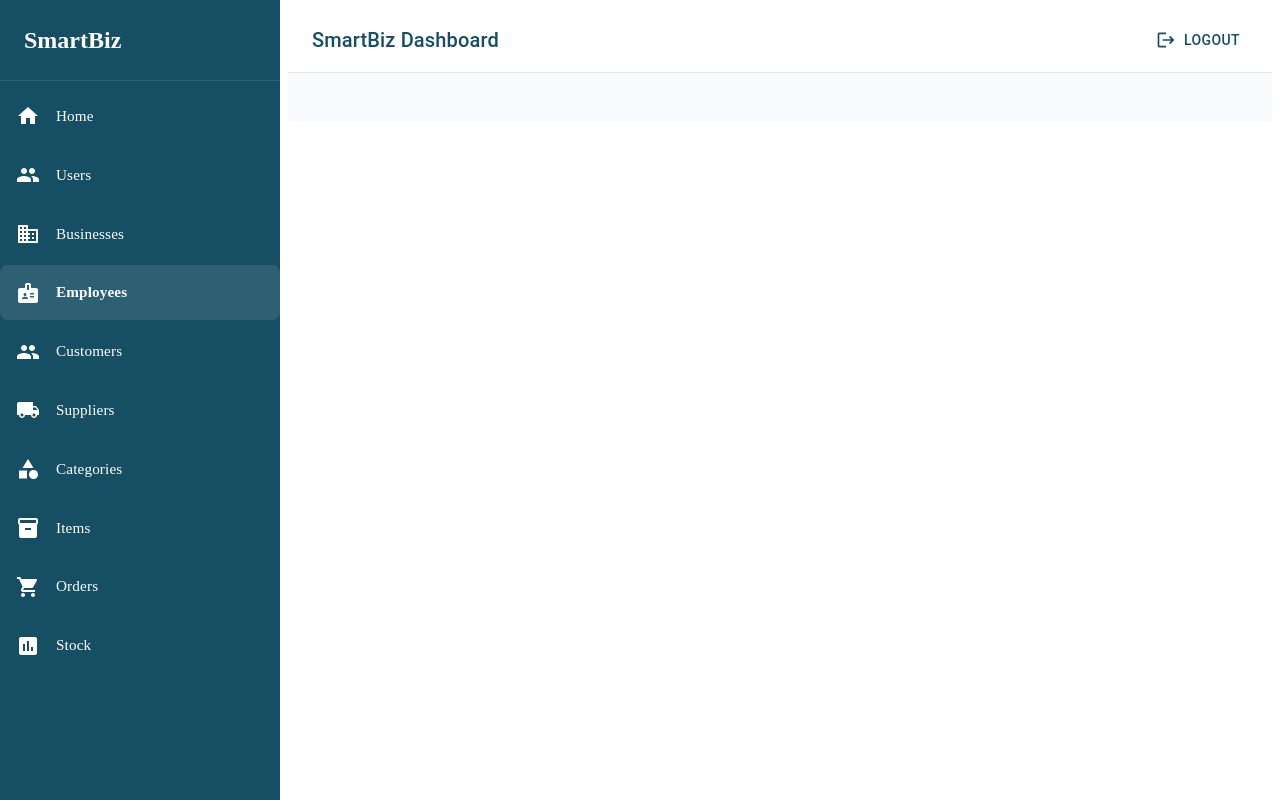
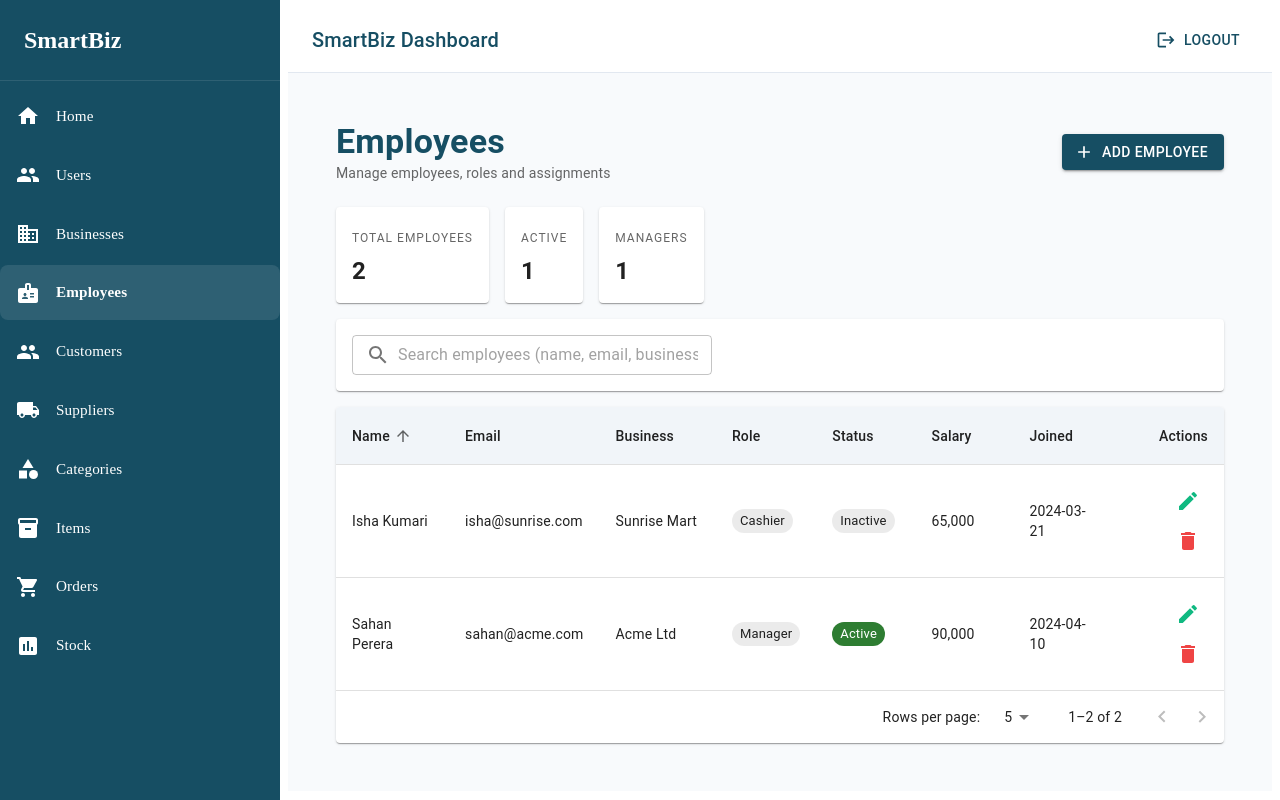
Before and after one commit to Hiruni29145/smartbiz-web, a React (Vite) app: page /employees in a window 1280 px wide. Built offline with nearby package versions, Linux system fonts and the light colour scheme.

Commit message:
Add employee page feature

```diff
--- a/src/app/App.jsx
+++ b/src/app/App.jsx
@@ -5,6 +5,7 @@ import Dashboard from "../page/Dashboard/Dashboard";
 import Home from "../page/Home/Home";
 import UserPage from "../page/UserPage/UserPage";
 import Business from "../page/Business/Business";
+import Employee from "../page/Employee/Employee";
 
 function App() {
   return (
@@ -15,6 +16,7 @@ function App() {
           <Route path="home" element={<Home />} />
           <Route path="userpage" element={<UserPage />} />
           <Route path="businesses" element={<Business />} />
+          <Route path="employees" element={<Employee/>} />
           <Route path="*" element={<Navigate to="home" replace />} />
         </Route>
       </Routes>
--- /dev/null
+++ b/src/page/Employee/Employee.jsx
@@ -0,0 +1,238 @@
+import React, { useMemo, useState } from "react";
+import {
+  Box, Typography, Button, Paper, TextField, Stack, InputAdornment, Chip, Grid
+} from "@mui/material";
+import { Add, Search } from "@mui/icons-material";
+import UserFormModal from "../../component/UserFormModal/UserFormModal";
+import UserTable from "../../component/UserTable/UserTable";
+
+const roles = ["Owner", "Manager", "Stores", "Cashier"];
+const statuses = ["Active", "Inactive"];
+
+// Example businesses (replace with shared data later if you have it)
+const businesses = [
+  { id: 1, name: "Acme Ltd" },
+  { id: 2, name: "Sunrise Mart" },
+];
+
+const initialEmployees = [
+  { id: 1, businessId: 1, name: "Sahan Perera", email: "sahan@acme.com", salary: 90000, role: "Manager", status: "Active", joined_date: "2024-04-10" },
+  { id: 2, businessId: 2, name: "Isha Kumari", email: "isha@sunrise.com", salary: 65000, role: "Cashier", status: "Inactive", joined_date: "2024-03-21" },
+];
+
+const Employee = () => {
+  const [rows, setRows] = useState(initialEmployees);
+
+  // modal/edit
+  const [open, setOpen] = useState(false);
+  const [editing, setEditing] = useState(null);
+  const [form, setForm] = useState({
+    businessId: businesses[0].id,
+    name: "",
+    email: "",
+    salary: "",
+    role: "Manager",
+    status: "Active",
+    joined_date: "",
+  });
+
+  // search/sort/pagination
+  const [query, setQuery] = useState("");
+  const [sortBy, setSortBy] = useState("name"); // name | email | role | status | salary | business | joined_date
+  const [dir, setDir] = useState("asc");
+  const [page, setPage] = useState(0);
+  const [rpp, setRpp] = useState(5);
+
+  const businessName = (id) => businesses.find((b) => b.id === Number(id))?.name || "—";
+
+  // Table columns for generic UserTable
+  const columns = [
+    { id: "name", label: "Name", sortable: true },
+    { id: "email", label: "Email", sortable: true },
+    { id: "business", label: "Business", sortable: true, render: (r) => businessName(r.businessId) },
+    { id: "role", label: "Role", sortable: true, render: (r) => <Chip size="small" label={r.role} /> },
+    { id: "status", label: "Status", sortable: true, render: (r) => <Chip size="small" label={r.status} color={r.status === "Active" ? "success" : "default"} /> },
+    { id: "salary", label: "Salary", sortable: true, render: (r) => new Intl.NumberFormat().format(r.salary) },
+    { id: "joined_date", label: "Joined", sortable: true },
+  ];
+
+  // Sorting + search
+  const filteredSorted = useMemo(() => {
+    const q = query.toLowerCase();
+
+    const accessor = (row, key) => {
+      if (key === "business") return businessName(row.businessId);
+      return row[key];
+    };
+
+    let data = rows.filter((r) => {
+      const hay = [
+        r.name,
+        r.email,
+        r.role,
+        r.status,
+        String(r.salary),
+        businessName(r.businessId),
+      ]
+        .join(" ")
+        .toLowerCase();
+      return hay.includes(q);
+    });
+
+    data = data.sort((a, b) => {
+      const A = String(accessor(a, sortBy) ?? "").toLowerCase();
+      const B = String(accessor(b, sortBy) ?? "").toLowerCase();
+      if (A < B) return dir === "asc" ? -1 : 1;
+      if (A > B) return dir === "asc" ? 1 : -1;
+      return 0;
+    });
+
+    return data;
+  }, [rows, query, sortBy, dir]);
+
+  const total = filteredSorted.length;
+  const paged = filteredSorted.slice(page * rpp, page * rpp + rpp);
+
+  // CRUD handlers
+  const openAdd = () => {
+    setEditing(null);
+    setForm({
+      businessId: businesses[0].id,
+      name: "",
+      email: "",
+      salary: "",
+      role: "Manager",
+      status: "Active",
+      joined_date: "",
+    });
+    setOpen(true);
+  };
+  const openEdit = (row) => {
+    setEditing(row);
+    setForm({
+      businessId: row.businessId,
+      name: row.name,
+      email: row.email,
+      salary: row.salary,
+      role: row.role,
+      status: row.status,
+      joined_date: row.joined_date,
+    });
+    setOpen(true);
+  };
+  const save = () => {
+    if (!form.name.trim() || !form.email.trim()) return;
+
+    const clean = {
+      ...form,
+      businessId: Number(form.businessId),
+      salary: Number(form.salary) || 0,
+      name: form.name.trim(),
+      email: form.email.trim(),
+    };
+
+    if (editing) {
+      setRows((prev) => prev.map((r) => (r.id === editing.id ? { ...editing, ...clean } : r)));
+    } else {
+      setRows((prev) => [...prev, { id: Date.now(), ...clean }]);
+    }
+    setOpen(false);
+  };
+  const remove = (id) => setRows((prev) => prev.filter((r) => r.id !== id));
+
+  // KPIs (just UI counters)
+  const totalCount = rows.length;
+  const activeCount = rows.filter((r) => r.status === "Active").length;
+  const managerCount = rows.filter((r) => r.role === "Manager").length;
+
+  return (
+    <Box p={3}>
+      {/* Header */}
+      <Stack direction={{ xs: "column", sm: "row" }} justifyContent="space-between" alignItems={{ xs: "flex-start", sm: "center" }} spacing={2} mb={3}>
+        <Box>
+          <Typography variant="h4" sx={{ fontWeight: 700, color: "#164e63" }}>Employees</Typography>
+          <Typography variant="body2" color="text.secondary">Manage employees, roles and assignments</Typography>
+        </Box>
+        <Button startIcon={<Add />} variant="contained" sx={{ backgroundColor: "#164e63" }} onClick={openAdd}>
+          Add Employee
+        </Button>
+      </Stack>
+
+      {/* KPIs */}
+      <Grid container spacing={2} mb={2}>
+        <Grid item xs={12} sm={4}>
+          <Paper sx={{ p: 2 }}>
+            <Typography variant="overline" color="text.secondary">Total Employees</Typography>
+            <Typography variant="h5" sx={{ fontWeight: 700 }}>{totalCount}</Typography>
+          </Paper>
+        </Grid>
+        <Grid item xs={12} sm={4}>
+          <Paper sx={{ p: 2 }}>
+            <Typography variant="overline" color="text.secondary">Active</Typography>
+            <Typography variant="h5" sx={{ fontWeight: 700 }}>{activeCount}</Typography>
+          </Paper>
+        </Grid>
+        <Grid item xs={12} sm={4}>
+          <Paper sx={{ p: 2 }}>
+            <Typography variant="overline" color="text.secondary">Managers</Typography>
+            <Typography variant="h5" sx={{ fontWeight: 700 }}>{managerCount}</Typography>
+          </Paper>
+        </Grid>
+      </Grid>
+
+      {/* Search */}
+      <Paper sx={{ p: 2, mb: 2 }}>
+        <TextField
+          placeholder="Search employees (name, email, business, role)"
+          size="small"
+          value={query}
+          onChange={(e) => { setQuery(e.target.value); setPage(0); }}
+          InputProps={{ startAdornment: <InputAdornment position="start"><Search /></InputAdornment> }}
+          sx={{ width: 360 }}
+        />
+      </Paper>
+
+      {/* Table */}
+      <UserTable
+        columns={columns}
+        rows={paged}
+        sortBy={sortBy}
+        sortDirection={dir}
+        onSort={(id) => {
+          setPage(0);
+          if (sortBy === id) setDir((d) => (d === "asc" ? "desc" : "asc"));
+          else { setSortBy(id); setDir("asc"); }
+        }}
+        page={page}
+        rowsPerPage={rpp}
+        onPageChange={(_, p) => setPage(p)}
+        onRowsPerPageChange={(e) => { setRpp(parseInt(e.target.value, 10)); setPage(0); }}
+        total={total}
+        onEdit={openEdit}
+        onDelete={remove}
+      />
+
+      {/* Dialog */}
+      <UserFormModal
+        open={open}
+        handleClose={() => setOpen(false)}
+        handleSubmit={(e) => { e.preventDefault(); save(); }}
+        formData={form}
+        handleChange={(e) => setForm((f) => ({ ...f, [e.target.name]: e.target.value }))}
+        title={editing ? "Edit Employee" : "Add Employee"}
+        fields={[
+          { name: "businessId", label: "Business", type: "select", options: businesses.map((b) => ({ value: b.id, label: b.name })), required: true },
+          { name: "name", label: "Full Name", required: true },
+          { name: "email", label: "Email", type: "email", required: true },
+          { name: "salary", label: "Salary", type: "number", required: true },
+          { name: "role", label: "Role", type: "select", options: roles, required: true },
+          { name: "status", label: "Status", type: "select", options: statuses, required: true },
+          { name: "joined_date", label: "Joined Date", type: "date", required: true },
+        ]}
+        submitLabel="Save"
+      />
+    </Box>
+  );
+};
+
+export default Employee;
```
